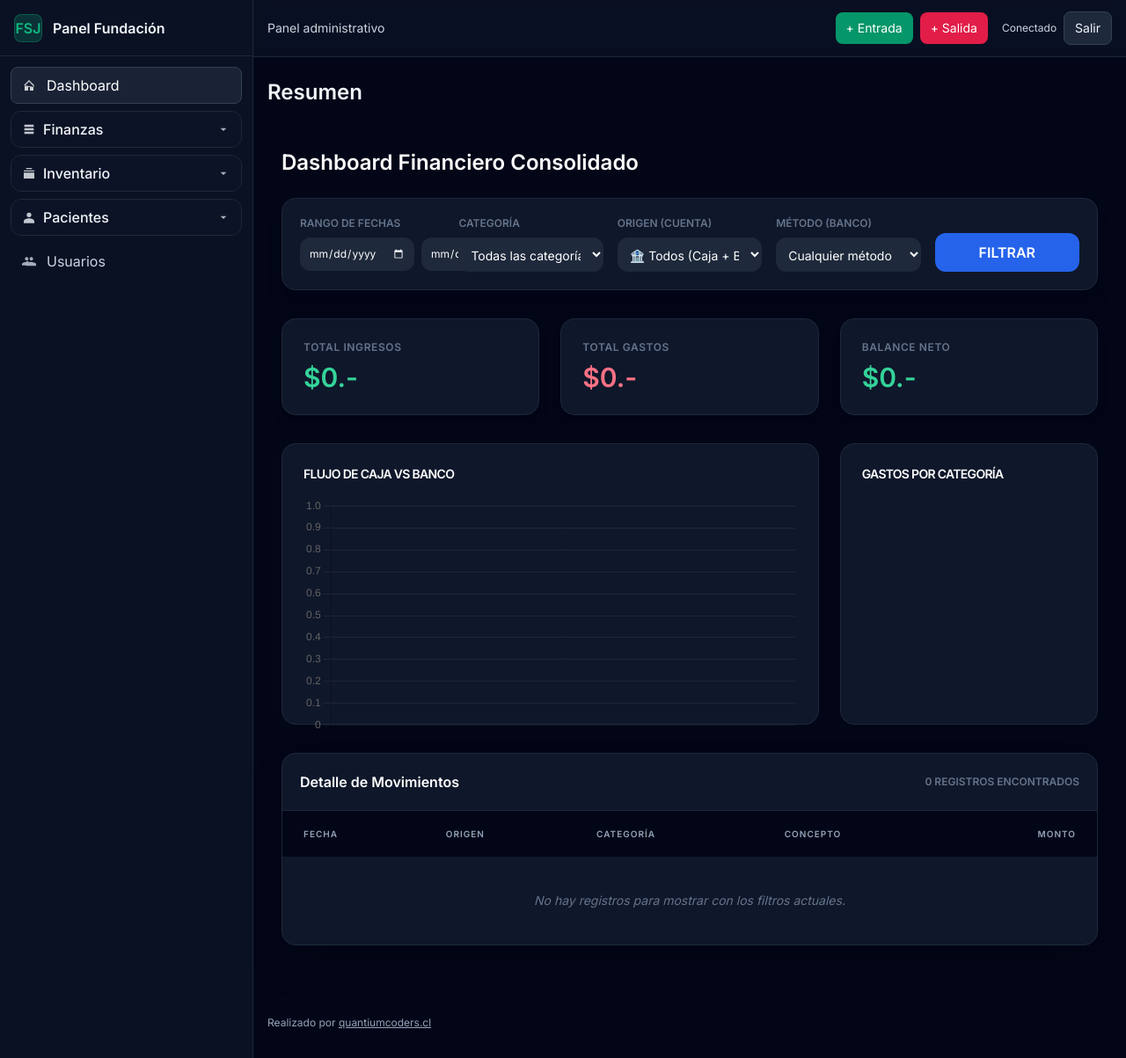
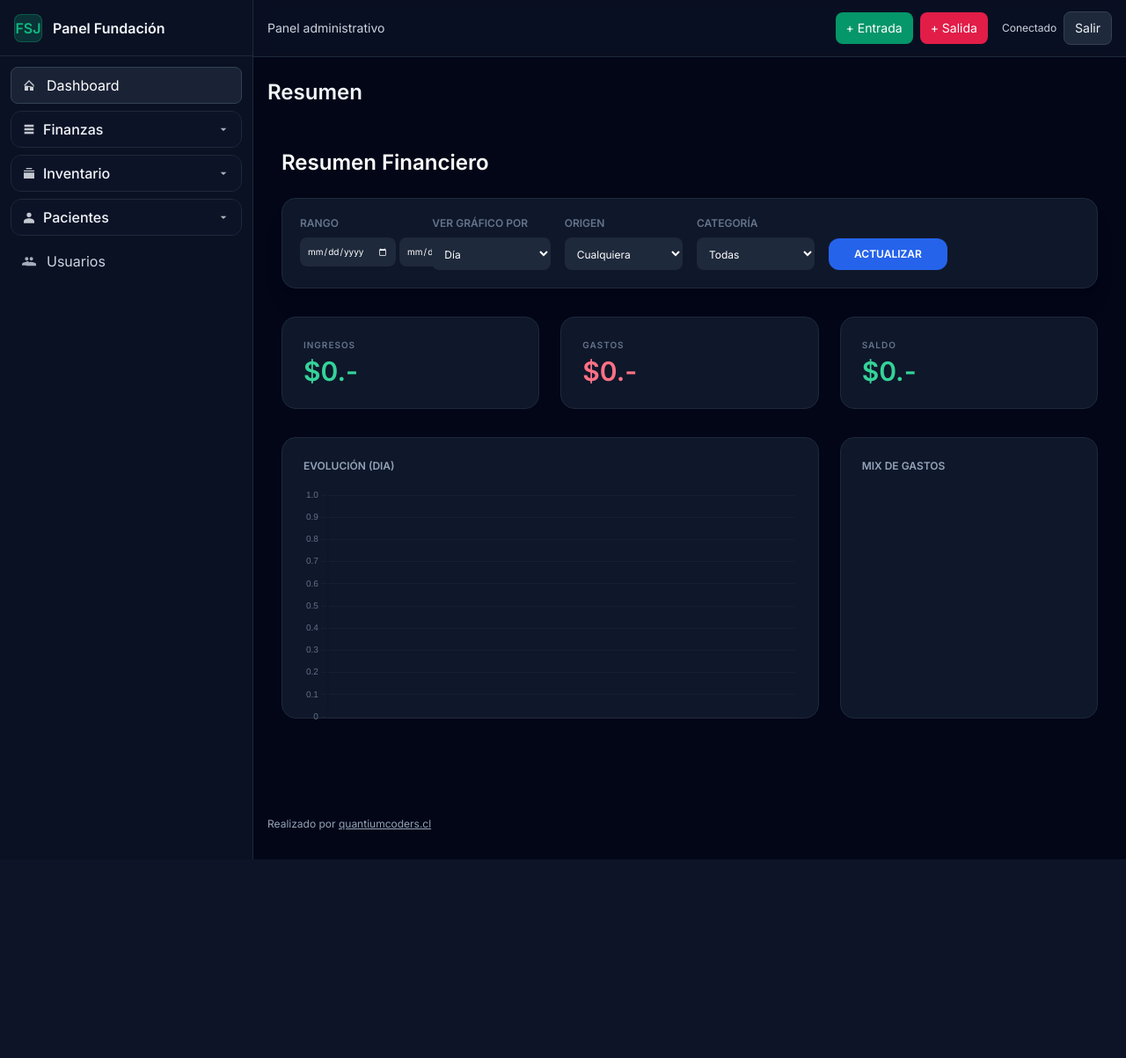
Before and after one commit to FelipeJS1295/admin_fundacion, a FastAPI app: page /dashboard/ in a window 1280 px wide. Shown: the whole page at 88% size. After the commit the page ends 977 px from the top, so only its background shows below. Run offline with FastAPI, Linux system fonts and the light colour scheme; the visitor is signed in with stand-in values (Sample User, id 1); data comes from the database, SQL or seed files in the repository; data that the repository does not hold is empty; a map, chart or similar area stays blank; some libraries are stand-ins or nearby versions.

Commit message:
dasboard 3.0

```diff
--- a/templates/dashboard/index.html
+++ b/templates/dashboard/index.html
@@ -1,65 +1,64 @@
 {% extends "layouts/base.html" %}
 {% block content %}
 <div class="max-w-7xl mx-auto px-4 py-6">
-  <h2 class="text-2xl font-bold mb-6 text-white">Dashboard Financiero Consolidado</h2>
+  <h2 class="text-2xl font-bold mb-6 text-white">Resumen Financiero</h2>
 
   <form method="get" action="/dashboard"
-    class="grid gap-4 md:grid-cols-5 mb-8 bg-slate-900 p-5 rounded-2xl border border-slate-800 shadow-xl">
-    <div>
-      <label class="block text-xs font-bold text-slate-500 uppercase mb-2">Rango de Fechas</label>
-      <div class="flex gap-2">
+    class="grid gap-4 md:grid-cols-6 mb-8 bg-slate-900 p-5 rounded-2xl border border-slate-800 shadow-xl">
+    <div class="md:col-span-1">
+      <label class="block text-xs font-bold text-slate-500 uppercase mb-2">Rango</label>
+      <div class="flex gap-1">
         <input type="date" name="desde" value="{{ filtro.desde }}"
-          class="w-full rounded-xl bg-slate-800 border-none text-xs text-white p-2.5">
+          class="w-full rounded-lg bg-slate-800 border-none text-[10px] text-white p-2">
         <input type="date" name="hasta" value="{{ filtro.hasta }}"
-          class="w-full rounded-xl bg-slate-800 border-none text-xs text-white p-2.5">
+          class="w-full rounded-lg bg-slate-800 border-none text-[10px] text-white p-2">
       </div>
     </div>
     <div>
+      <label class="block text-xs font-bold text-slate-500 uppercase mb-2">Ver gráfico por</label>
+      <select name="agrupar" class="w-full rounded-lg bg-slate-800 border-none text-xs text-white p-2.5">
+        <option value="dia" {{ 'selected' if filtro.agrupar=='dia' else '' }}>Día</option>
+        <option value="mes" {{ 'selected' if filtro.agrupar=='mes' else '' }}>Mes</option>
+        <option value="año" {{ 'selected' if filtro.agrupar=='año' else '' }}>Año</option>
+      </select>
+    </div>
+    <div>
+      <label class="block text-xs font-bold text-slate-500 uppercase mb-2">Origen</label>
+      <select name="origen" class="w-full rounded-lg bg-slate-800 border-none text-xs text-white p-2.5">
+        <option value="">Cualquiera</option>
+        <option value="Banco" {{ 'selected' if filtro.origen=='Banco' else '' }}>Banco</option>
+        <option value="Caja" {{ 'selected' if filtro.origen=='Caja' else '' }}>Caja</option>
+      </select>
+    </div>
+    <div>
       <label class="block text-xs font-bold text-slate-500 uppercase mb-2">Categoría</label>
-      <select name="categoria_id" class="w-full rounded-xl bg-slate-800 border-none text-sm text-white p-2.5">
-        <option value="">Todas las categorías</option>
+      <select name="categoria_id" class="w-full rounded-lg bg-slate-800 border-none text-xs text-white p-2.5">
+        <option value="">Todas</option>
         {% for c in categorias %}
         <option value="{{ c.id }}" {{ 'selected' if filtro.categoria_id==c.id else '' }}>{{ c.nombre }}</option>
         {% endfor %}
       </select>
     </div>
-    <div>
-      <label class="block text-xs font-bold text-slate-500 uppercase mb-2">Origen (Cuenta)</label>
-      <select name="origen" class="w-full rounded-xl bg-slate-800 border-none text-sm text-white p-2.5">
-        <option value="">🏦 Todos (Caja + Banco)</option>
-        <option value="Banco" {{ 'selected' if filtro.origen=='Banco' else '' }}>💳 Solo Banco</option>
-        <option value="Caja" {{ 'selected' if filtro.origen=='Caja' else '' }}>💵 Solo Caja</option>
-      </select>
-    </div>
-    <div>
-      <label class="block text-xs font-bold text-slate-500 uppercase mb-2">Método (Banco)</label>
-      <select name="metodo" class="w-full rounded-xl bg-slate-800 border-none text-sm text-white p-2.5">
-        <option value="">Cualquier método</option>
-        {% for m in ['efectivo','transferencia','debito','credito','otros'] %}
-        <option value="{{ m }}" {{ 'selected' if filtro.metodo==m else '' }}>{{ m|capitalize }}</option>
-        {% endfor %}
-      </select>
-    </div>
     <div class="flex items-end">
       <button type="submit"
-        class="w-full bg-blue-600 hover:bg-blue-500 text-white font-bold py-2.5 rounded-xl transition-all">
-        FILTRAR
+        class="w-full bg-blue-600 hover:bg-blue-500 text-white font-bold py-2.5 rounded-xl text-xs uppercase transition-all">
+        Actualizar
       </button>
     </div>
   </form>
 
   <div class="grid grid-cols-1 md:grid-cols-3 gap-6 mb-8">
-    <div class="bg-slate-900 border border-slate-800 p-6 rounded-2xl shadow-lg">
-      <div class="text-slate-500 text-xs font-bold uppercase tracking-wider">Total Ingresos</div>
-      <div class="text-3xl font-black text-emerald-400 mt-2">{{ kpi.entradas|clp }}</div>
+    <div class="bg-slate-900 border border-slate-800 p-6 rounded-2xl">
+      <div class="text-slate-500 text-[10px] font-bold uppercase tracking-widest">Ingresos</div>
+      <div class="text-3xl font-black text-emerald-400 mt-1">{{ kpi.entradas|clp }}</div>
     </div>
-    <div class="bg-slate-900 border border-slate-800 p-6 rounded-2xl shadow-lg">
-      <div class="text-slate-500 text-xs font-bold uppercase tracking-wider">Total Gastos</div>
-      <div class="text-3xl font-black text-rose-400 mt-2">{{ kpi.salidas|clp }}</div>
+    <div class="bg-slate-900 border border-slate-800 p-6 rounded-2xl">
+      <div class="text-slate-500 text-[10px] font-bold uppercase tracking-widest">Gastos</div>
+      <div class="text-3xl font-black text-rose-400 mt-1">{{ kpi.salidas|clp }}</div>
     </div>
-    <div class="bg-slate-900 border border-slate-800 p-6 rounded-2xl shadow-lg">
-      <div class="text-slate-500 text-xs font-bold uppercase tracking-wider">Balance Neto</div>
-      <div class="text-3xl font-black mt-2 {{ 'text-emerald-400' if kpi.neto >= 0 else 'text-rose-400' }}">
+    <div class="bg-slate-900 border border-slate-800 p-6 rounded-2xl">
+      <div class="text-slate-500 text-[10px] font-bold uppercase tracking-widest">Saldo</div>
+      <div class="text-3xl font-black mt-1 {{ 'text-emerald-400' if kpi.neto >= 0 else 'text-rose-400' }}">
         {{ kpi.neto|clp }}
       </div>
     </div>
@@ -67,93 +66,55 @@
 
   <div class="grid grid-cols-1 lg:grid-cols-3 gap-6 mb-8">
     <div class="lg:col-span-2 bg-slate-900 border border-slate-800 p-6 rounded-2xl h-80">
-      <h3 class="text-white text-sm font-bold mb-4 uppercase tracking-tighter">Flujo de Caja vs Banco</h3>
+      <h3 class="text-slate-400 text-xs font-bold mb-4 uppercase">Evolución ({{ filtro.agrupar|capitalize }})</h3>
       <canvas id="chartFlujo"></canvas>
     </div>
     <div class="bg-slate-900 border border-slate-800 p-6 rounded-2xl h-80">
-      <h3 class="text-white text-sm font-bold mb-4 uppercase tracking-tighter">Gastos por Categoría</h3>
+      <h3 class="text-slate-400 text-xs font-bold mb-4 uppercase">Mix de Gastos</h3>
       <canvas id="chartGastos"></canvas>
     </div>
   </div>
 
-  <div class="bg-slate-900 border border-slate-800 rounded-2xl overflow-hidden shadow-2xl">
-    <div class="p-5 border-b border-slate-800 flex justify-between items-center">
-      <h3 class="text-white font-bold">Detalle de Movimientos</h3>
-      <span class="text-xs text-slate-500 uppercase font-bold">{{ items|length }} registros encontrados</span>
-    </div>
-    <div class="overflow-x-auto">
-      <table class="min-w-full text-sm">
-        <thead class="bg-slate-950 text-slate-400 text-left">
-          <tr>
-            <th class="px-6 py-4 font-semibold uppercase tracking-widest text-[10px]">Fecha</th>
-            <th class="px-6 py-4 font-semibold uppercase tracking-widest text-[10px]">Origen</th>
-            <th class="px-6 py-4 font-semibold uppercase tracking-widest text-[10px]">Categoría</th>
-            <th class="px-6 py-4 font-semibold uppercase tracking-widest text-[10px]">Concepto</th>
-            <th class="px-6 py-4 font-semibold uppercase tracking-widest text-[10px] text-right">Monto</th>
-          </tr>
-        </thead>
-        <tbody class="divide-y divide-slate-800">
-          {% for item in items %}
-          <tr class="hover:bg-slate-800/30 transition-colors">
-            <td class="px-6 py-4 text-slate-400 whitespace-nowrap">{{ item.fecha }}</td>
-            <td class="px-6 py-4">
-              <span
-                class="px-2 py-0.5 rounded text-[10px] font-black uppercase border
-                                {{ 'border-blue-500 text-blue-400 bg-blue-500/10' if item.origen == 'Banco' else 'border-amber-500 text-amber-400 bg-amber-500/10' }}">
-                {{ item.origen }}
-              </span>
-            </td>
-            <td class="px-6 py-4 text-slate-200">{{ item.categoria }}</td>
-            <td class="px-6 py-4 text-slate-500 italic">{{ item.concepto }}</td>
-            <td
-              class="px-6 py-4 text-right font-bold {{ 'text-emerald-400' if item.tipo == 'entrada' else 'text-rose-400' }}">
-              {{ '+' if item.tipo == 'entrada' else '-' }} {{ item.monto|clp }}
-            </td>
-          </tr>
-          {% else %}
-          <tr>
-            <td colspan="5" class="px-6 py-10 text-center text-slate-500 italic">No hay registros para mostrar con los
-              filtros actuales.</td>
-          </tr>
-          {% endfor %}
-        </tbody>
-      </table>
-    </div>
-  </div>
 </div>
 
 <script src="https://cdn.jsdelivr.net/npm/chart.js"></script>
 <script>
   const serie = {{ serie| tojson }};
   const catGastos = {{ cat_salidas| tojson }};
-  const chartFlujoCtx = document.getElementById('chartFlujo').getContext('2d');
-  const chartGastosCtx = document.getElementById('chartGastos').getContext('2d');
 
-  // Chart de Flujo
-  new Chart(chartFlujoCtx, {
+  // Chart Evolución
+  new Chart(document.getElementById('chartFlujo').getContext('2d'), {
     type: 'line',
     data: {
-      labels: serie.map(s => s.fecha),
+      labels: serie.map(s => s.label), // Las etiquetas ahora vienen formateadas por Python (YYYY-MM, etc.)
       datasets: [
-        { label: 'Ingresos', data: serie.map(s => s.entradas), borderColor: '#10b981', backgroundColor: '#10b98122', fill: true, tension: 0.4 },
-        { label: 'Gastos', data: serie.map(s => s.salidas), borderColor: '#f43f5e', backgroundColor: '#f43f5e22', fill: true, tension: 0.4 }
+        { label: 'Ingresos', data: serie.map(s => s.entradas), borderColor: '#10b981', backgroundColor: '#10b98111', fill: true, tension: 0.3 },
+        { label: 'Gastos', data: serie.map(s => s.salidas), borderColor: '#f43f5e', backgroundColor: '#f43f5e11', fill: true, tension: 0.3 }
       ]
     },
-    options: { responsive: true, maintainAspectRatio: false, plugins: { legend: { display: false } }, scales: { y: { grid: { color: '#ffffff11' } }, x: { grid: { display: false } } } }
+    options: {
+      responsive: true,
+      maintainAspectRatio: false,
+      plugins: { legend: { display: false } },
+      scales: {
+        y: { grid: { color: '#ffffff08' }, ticks: { color: '#64748b', font: { size: 10 } } },
+        x: { grid: { display: false }, ticks: { color: '#64748b', font: { size: 10 } } }
+      }
+    }
   });
 
-  // Chart de Gastos (Donut)
-  new Chart(chartGastosCtx, {
+  // Chart Gastos
+  new Chart(document.getElementById('chartGastos').getContext('2d'), {
     type: 'doughnut',
     data: {
       labels: catGastos.map(c => c.categoria),
       datasets: [{
         data: catGastos.map(c => c.total),
-        backgroundColor: ['#e11d48', '#f43f5e', '#fb7185', '#fda4af', '#fff1f2'],
+        backgroundColor: ['#e11d48', '#f43f5e', '#fb7185', '#fda4af', '#cbd5e1'],
         borderWidth: 0
       }]
     },
-    options: { responsive: true, maintainAspectRatio: false, cutout: '70%', plugins: { legend: { position: 'bottom', labels: { boxWidth: 10, color: '#94a3b8' } } } }
+    options: { responsive: true, maintainAspectRatio: false, cutout: '75%', plugins: { legend: { position: 'bottom', labels: { color: '#64748b', boxWidth: 8, font: { size: 10 } } } } }
   });
 </script>
 {% endblock %}
```
Also changed, not shown: app/routers/dashboard.py (+27 -25 lines).
